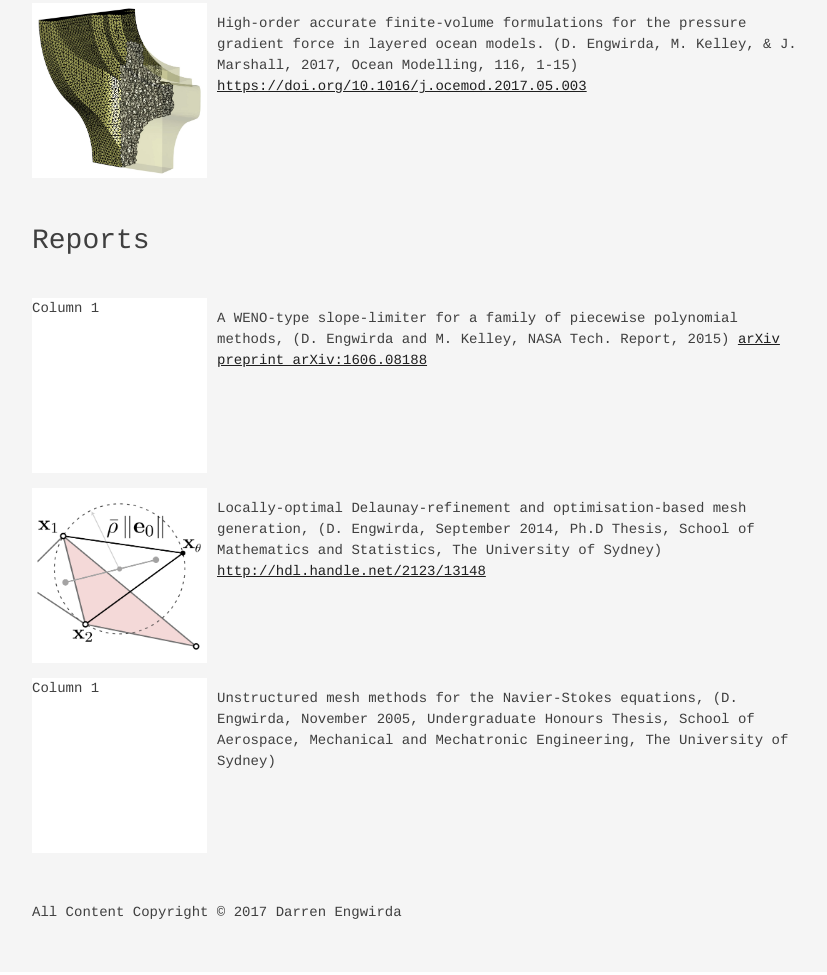
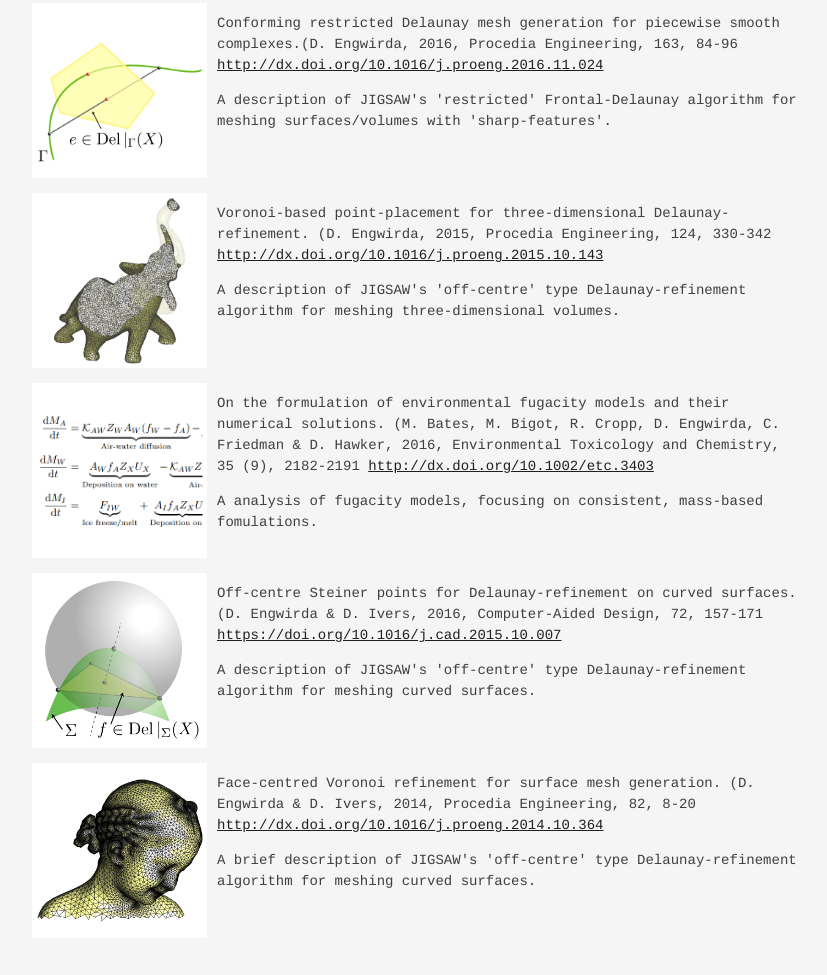
Before and after one commit to dengwirda/dengwirda.github.io, a plain HTML site: page index.html in a window 1280 px wide. Shown: the part 2092-3067 px from the top of the page, without its empty margins (222-1049 px from the left). Drawn offline with Linux system fonts and the light colour scheme.

Commit message:
Add files via upload

```diff
--- a/index.html
+++ b/index.html
@@ -151,9 +151,55 @@ ocean modelling and planetary climate simulation. My research interests include:
 
                     <div class="columns">
                         <div class="col11 center">
-                        <img src="img/JIGSAW-FANDISK-TRIA.jpg" alt="" /></div>
+                        <img src="img/JIGSAW-RDT-1.png" alt="" /></div>
                         <div class="col22">
-    High-order accurate finite-volume formulations for the pressure gradient force in layered ocean models. (D. Engwirda, M. Kelley, & J. Marshall, 2017, Ocean Modelling, 116, 1-15) <a href="https://doi.org/10.1016/j.ocemod.2017.05.003">https://doi.org/10.1016/j.ocemod.2017.05.003</a>
+    <p>Conforming restricted Delaunay mesh generation for piecewise smooth complexes.(D. Engwirda, 2016, Procedia Engineering, 163, 84-96 <a href="http://dx.doi.org/10.1016/j.proeng.2016.11.024">http://dx.doi.org/10.1016/j.proeng.2016.11.024</a></p>
+
+    <p>A description of JIGSAW's 'restricted' Frontal-Delaunay algorithm for meshing surfaces/volumes with 'sharp-features'.</p>
+                        </div>
+                    </div>
+                    <div class="clear"></div>
+
+                    <div class="columns">
+                        <div class="col11 center">
+                        <img src="img/JIGSAW-ELEPHANT-TRIA.jpg" alt="" /></div>
+                        <div class="col22">
+    <p>Voronoi-based point-placement for three-dimensional Delaunay-refinement. (D. Engwirda, 2015, Procedia Engineering, 124, 330-342 <a href="http://dx.doi.org/10.1016/j.proeng.2015.10.143">http://dx.doi.org/10.1016/j.proeng.2015.10.143</a></p>
+
+    <p>A description of JIGSAW's 'off-centre' type Delaunay-refinement algorithm for meshing three-dimensional volumes.</p>
+                        </div>
+                    </div>
+                    <div class="clear"></div>
+
+                    <div class="columns">
+                        <div class="col11 center">
+                        <img src="img/fugacity.png" alt="" /></div>
+                        <div class="col22">
+    <p>On the formulation of environmental fugacity models and their numerical solutions. (M. Bates, M. Bigot, R. Cropp, D. Engwirda, C. Friedman & D. Hawker, 2016, Environmental Toxicology and Chemistry, 35 (9), 2182-2191 <a href="http://dx.doi.org/10.1002/etc.3403">http://dx.doi.org/10.1002/etc.3403</a></p>
+
+    <p>A analysis of fugacity models, focusing on consistent, mass-based fomulations.</p>
+                        </div>
+                    </div>
+                    <div class="clear"></div>
+
+                    <div class="columns">
+                        <div class="col11 center">
+                        <img src="img/JIGSAW-RDT-2.png" alt="" /></div>
+                        <div class="col22">
+    <p>Off-centre Steiner points for Delaunay-refinement on curved surfaces. (D. Engwirda & D. Ivers, 2016, Computer-Aided Design, 72, 157-171 <a href="https://doi.org/10.1016/j.cad.2015.10.007">https://doi.org/10.1016/j.cad.2015.10.007</a></p>
+
+    <p>A description of JIGSAW's 'off-centre' type Delaunay-refinement algorithm for meshing curved surfaces.</p>
+                        </div>
+                    </div>
+                    <div class="clear"></div>
+
+                    <div class="columns">
+                        <div class="col11 center">
+                        <img src="img/JIGSAW-BIMBA-TRIA.jpg" alt="" /></div>
+                        <div class="col22">
+    <p>Face-centred Voronoi refinement for surface mesh generation. (D. Engwirda & D. Ivers, 2014, Procedia Engineering, 82, 8-20 <a href="http://dx.doi.org/10.1016/j.proeng.2014.10.364">http://dx.doi.org/10.1016/j.proeng.2014.10.364</a></p>
+
+    <p>A brief description of JIGSAW's 'off-centre' type Delaunay-refinement algorithm for meshing curved surfaces.</p>
                         </div>
                     </div>
                     <div class="clear"></div>
@@ -165,26 +211,45 @@ ocean modelling and planetary climate simulation. My research interests include:
                     <br>
 
                     <div class="columns">
-                        <div class="col11 center">Column 1</div>
+                        <div class="col11 center">
+                        <img src="img/JIGSAW-EARTH-DUAL.jpg" alt="" /></div>
                         <div class="col22">
-    A WENO-type slope-limiter for a family of piecewise polynomial methods, (D. Engwirda and M. Kelley, NASA Tech. Report, 2015) <a href="https://arxiv.org/abs/1606.08188">arXiv preprint arXiv:1606.08188</a>
+    <p>Multi-resolution unstructured grid-generation for geospatial applications on the sphere, (D. Engwirda, Research Note, International Meshing Roundtable, 2015) <a href="https://arxiv.org/abs/1512.00307">arXiv preprint arXiv:1512.00307</a></p>
+
+    <p>Initial exploration of spherical mesh generation using JIGSAW.</p>
                         </div>
                     </div>
                     <div class="clear"></div>
 
                     <div class="columns">
                         <div class="col11 center">
-                        <img src="img/OFF-CENTER-P.png" alt="" /></div>
+                        <img src="img/PPR-SHEAR.png" alt="" /></div>
                         <div class="col22">
-    Locally-optimal Delaunay-refinement and optimisation-based mesh generation, (D. Engwirda, September 2014, Ph.D Thesis, School of Mathematics and Statistics, The University of Sydney) <a href="http://hdl.handle.net/2123/13148">http://hdl.handle.net/2123/13148</a>
+    <p>A WENO-type slope-limiter for a family of piecewise polynomial methods, (D. Engwirda and M. Kelley, NASA Tech. Report, 2015) <a href="https://arxiv.org/abs/1606.08188">arXiv preprint arXiv:1606.08188</a></p>
+
+    <p>A description of the WENO-limited PQM/PPM reconstruction techniques used in our finite-volume and arbirary lagrangian-eulerian algorithms.</p>
                         </div>
                     </div>
                     <div class="clear"></div>
 
                     <div class="columns">
-                        <div class="col11 center">Column 1</div>
+                        <div class="col11 center">
+                        <img src="img/OFF-CENTER.png" alt="" /></div>
                         <div class="col22">
-    Unstructured mesh methods for the Navier-Stokes equations, (D. Engwirda, November 2005, Undergraduate Honours Thesis, School of Aerospace, Mechanical and Mechatronic Engineering, The University of Sydney)
+    <p>Locally-optimal Delaunay-refinement and optimisation-based mesh generation, (D. Engwirda, September 2014, Ph.D Thesis, School of Mathematics and Statistics, The University of Sydney) <a href="http://hdl.handle.net/2123/13148">http://hdl.handle.net/2123/13148</a></p>
+
+    <p>My Ph.D. thesis, analysing various 'restricted' Frontal-Delaunay refinement algorithms and mesh-optimisation techniques.</p>
+                        </div>
+                    </div>
+                    <div class="clear"></div>
+
+                    <div class="columns">
+                        <div class="col11 center">
+                        <img src="img/NAVIER2D.png" alt="" /></div>
+                        <div class="col22">
+    <p>Unstructured mesh methods for the Navier-Stokes equations, (D. Engwirda, November 2005, Undergraduate Honours Thesis, School of Aerospace, Mechanical and Mechatronic Engineering, The University of Sydney)</p>
+
+    <p>Mu undergraduate honours thesis, describing an unstructured finite-volume type solver for the unsteady Navier-Stokes equations.</p>
                         </div>
                     </div>
                     <div class="clear"></div>
```
